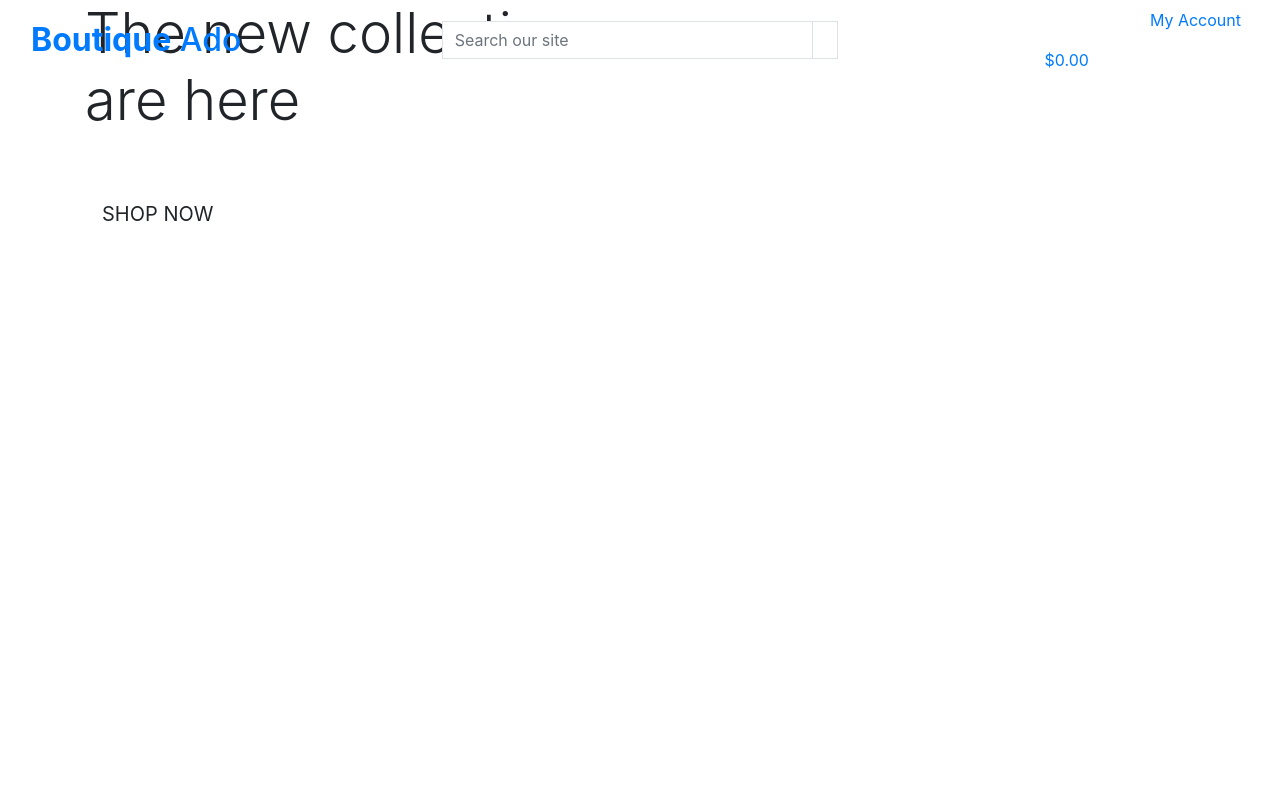
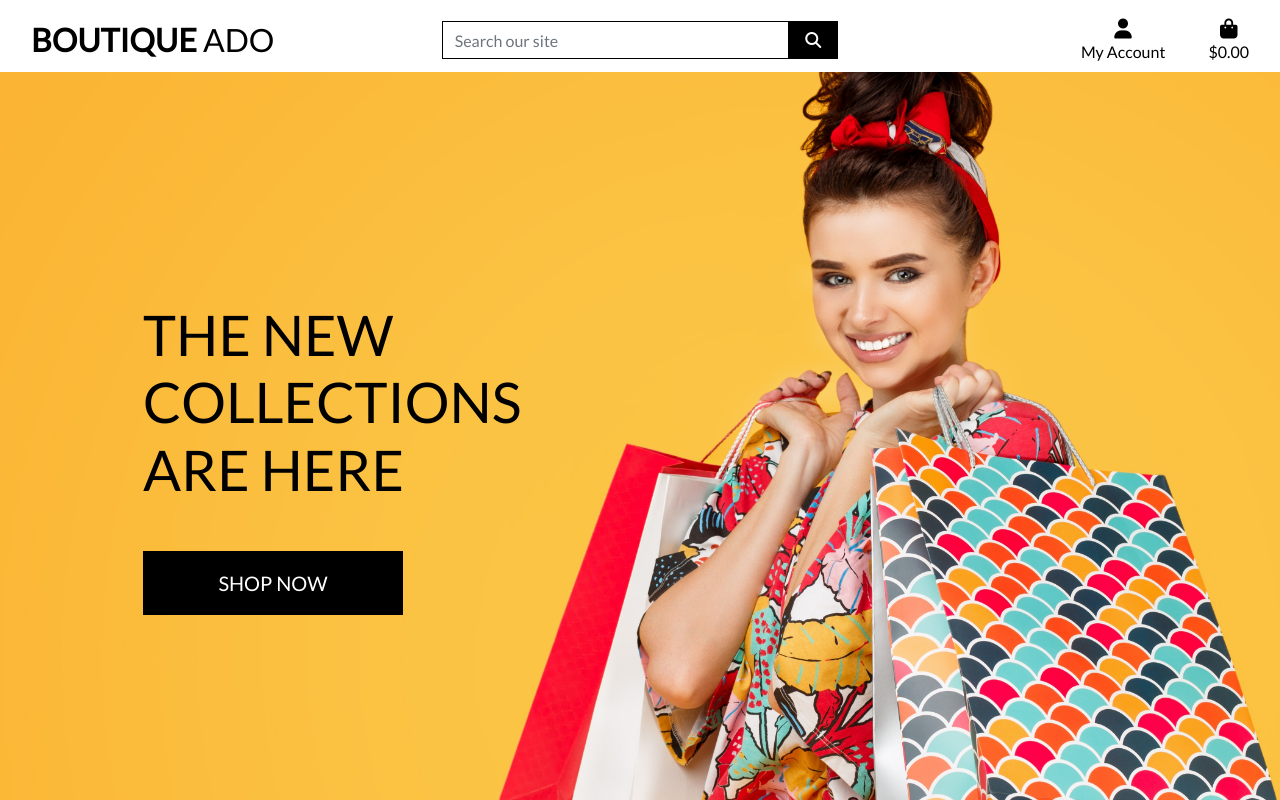
Before and after one commit to aidant842/botique_ado_v1, a Django app: page / in a window 1280 px wide. Run offline with Django 3.2, Linux system fonts and the light colour scheme; some libraries are stand-ins or nearby versions.

Commit message:
completed homepage header and css

```diff
--- a/boutique_ado/settings.py
+++ b/boutique_ado/settings.py
@@ -146,3 +146,8 @@ USE_TZ = True
 # https://docs.djangoproject.com/en/3.0/howto/static-files/
 
 STATIC_URL = '/static/'
+STATICFILES_DIRS = (os.path.join(BASE_DIR, 'static'),)
+
+
+MEDIA_URL = '/media/'
+MEDIA_ROOT = os.path.join(BASE_DIR, 'media')
--- a/boutique_ado/urls.py
+++ b/boutique_ado/urls.py
@@ -15,9 +15,11 @@ Including another URLconf
 """
 from django.contrib import admin
 from django.urls import path, include
+from django.conf import settings
+from django.conf.urls.static import static
 
 urlpatterns = [
     path('admin/', admin.site.urls),
     path('accounts/', include('allauth.urls')),
     path('', include('home.urls')),
-]
+] + static(settings.MEDIA_URL, document_root=settings.MEDIA_ROOT)
--- /dev/null
+++ b/static/css/base.css
@@ -0,0 +1,81 @@
+html {
+    height: 100%;
+}
+
+body {
+    background: url('/media/homepage_background_cropped.jpg') no-repeat center center fixed;
+    background-size: cover;
+    height: calc(100vh - 164px);
+    color: #555;
+    font-family: 'Lato';
+}
+
+/* from Bulma */
+.icon {
+    align-items: center;
+    display: inline-flex;
+    justify-content: center;
+    height: 1.5rem;
+    width: 1.5rem;
+}
+
+.logo-font {
+    text-transform: uppercase;
+}
+
+.main-logo-link {
+    width: fit-content;
+}
+
+.shop-now-button {
+    background: black;
+    color: white;
+    min-width: 260px;
+}
+
+.btn-black {
+    background: black;
+    color: white;
+}
+
+.shop-now-button:hover,
+.shop-now-button:active,
+.shop-now-button:focus,
+.btn-black:hover,
+.btn-black:active,
+.btn-black:focus {
+    background: #222;
+    color: white;
+}
+
+.text-black {
+    color: #000 !important;
+}
+
+.border-black {
+    border: 1px solid black !important;
+}
+
+/* -------------------------------- Media Queries */
+
+/* Slightly larger container on xl screens */
+@media (min-width: 1200px) {
+  .container {
+    max-width: 80%;
+  }
+}
+
+/* fixed top navbar only on medium and up */
+@media (min-width: 992px) {
+    .fixed-top-desktop-only {
+        position: fixed;
+        top: 0;
+        right: 0;
+        left: 0;
+        z-index: 1030;
+    }
+
+    .header-container {
+        padding-top: 164px;
+    }
+}
--- a/templates/base.html
+++ b/templates/base.html
@@ -19,9 +19,12 @@
 
     {% block corecss %}
         <link rel="stylesheet" href="https://stackpath.bootstrapcdn.com/bootstrap/4.5.0/css/bootstrap.min.css" integrity="sha384-9aIt2nRpC12Uk9gS9baDl411NQApFmC26EwAOH8WgZl5MYYxFfc+NcPb1dKGj7Sk" crossorigin="anonymous">
+        <link href="https://fonts.googleapis.com/css2?family=Lato&display=swap" rel="stylesheet">
+        <link rel="stylesheet" href="{% static 'css/base.css' %}">
     {% endblock %}
 
     {% block corejs %}
+        <script src="https://kit.fontawesome.com/3c2820491c.js" crossorigin="anonymous"></script>
         <script src="https://code.jquery.com/jquery-3.5.1.slim.min.js" integrity="sha384-DfXdz2htPH0lsSSs5nCTpuj/zy4C+OGpamoFVy38MVBnE+IbbVYUew+OrCXaRkfj" crossorigin="anonymous"></script>
         <script src="https://cdn.jsdelivr.net/npm/popper.js@1.16.0/dist/umd/popper.min.js" integrity="sha384-Q6E9RHvbIyZFJoft+2mJbHaEWldlvI9IOYy5n3zV9zzTtmI3UksdQRVvoxMfooAo" crossorigin="anonymous"></script>
         <script src="https://stackpath.bootstrapcdn.com/bootstrap/4.5.0/js/bootstrap.min.js" integrity="sha384-OgVRvuATP1z7JjHLkuOU7Xw704+h835Lr+6QL9UvYjZE3Ipu6Tp75j7Bh/kR0JKI" crossorigin="anonymous"></script>
@@ -31,7 +34,7 @@
   </head>
   <body>
     <header class="container-fluid fixed-top">
-        <div class="row">
+        <div id="topnav" class="row bg-white pt-lg-2 d-none d-lg-flex">
             <div class="col-12 col-lg-4 my-auto py-1 py-lg-0 text-center text-lg-left">
                 <a href="{% url 'home' %}" class="nav-link main-logo-link">
                     <h2 class="logo-font text-black my-0"><strong>Boutique</strong> Ado</h2>
@@ -73,7 +76,7 @@
                             {% endif %}
                         </div>
                     </li>
-                    <li class="line-inline-item">
+                    <li class="list-inline-item">
                         <a class="{% if grand_total %}text-info font-weight-bold{% else %}text-black{% endif %} nav-link" href="">
                             <div class="text-center">
                                 <div><i class="fas fa-shopping-bag fa-lg"></i></div>
```
Also changed, not shown: media/homepage_background_cropped.jpg (added). Lines whose indentation alone changed are shown as unchanged.
